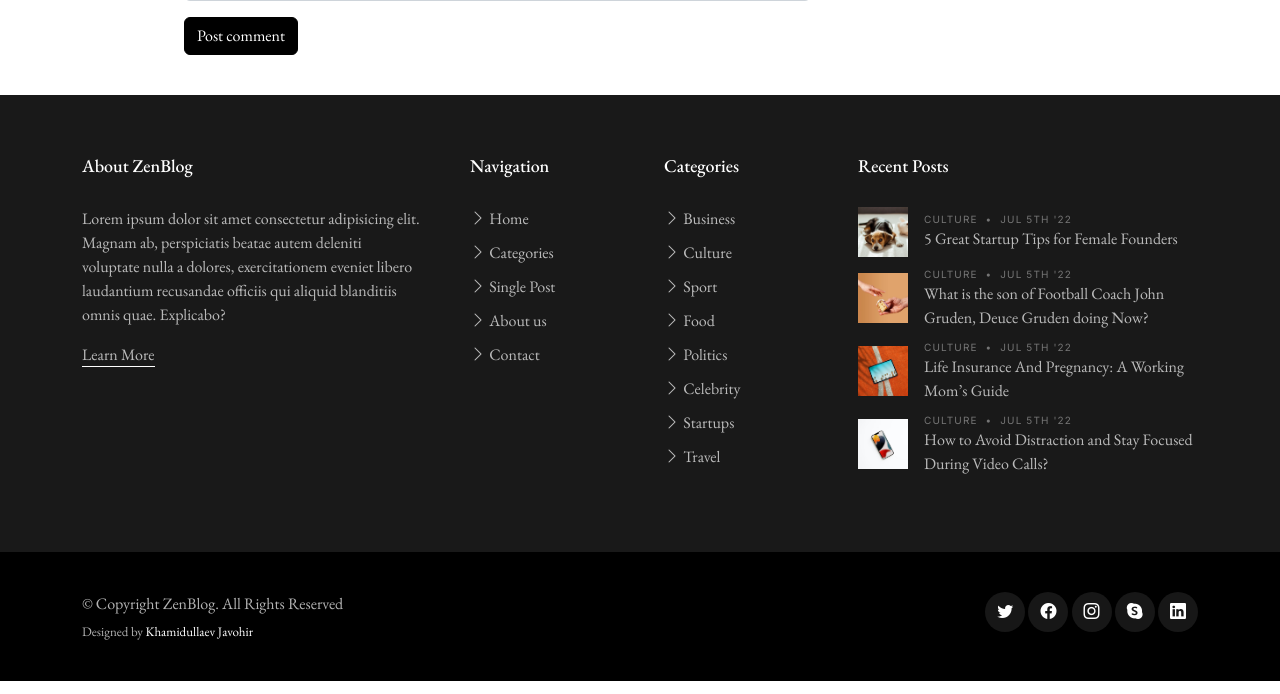
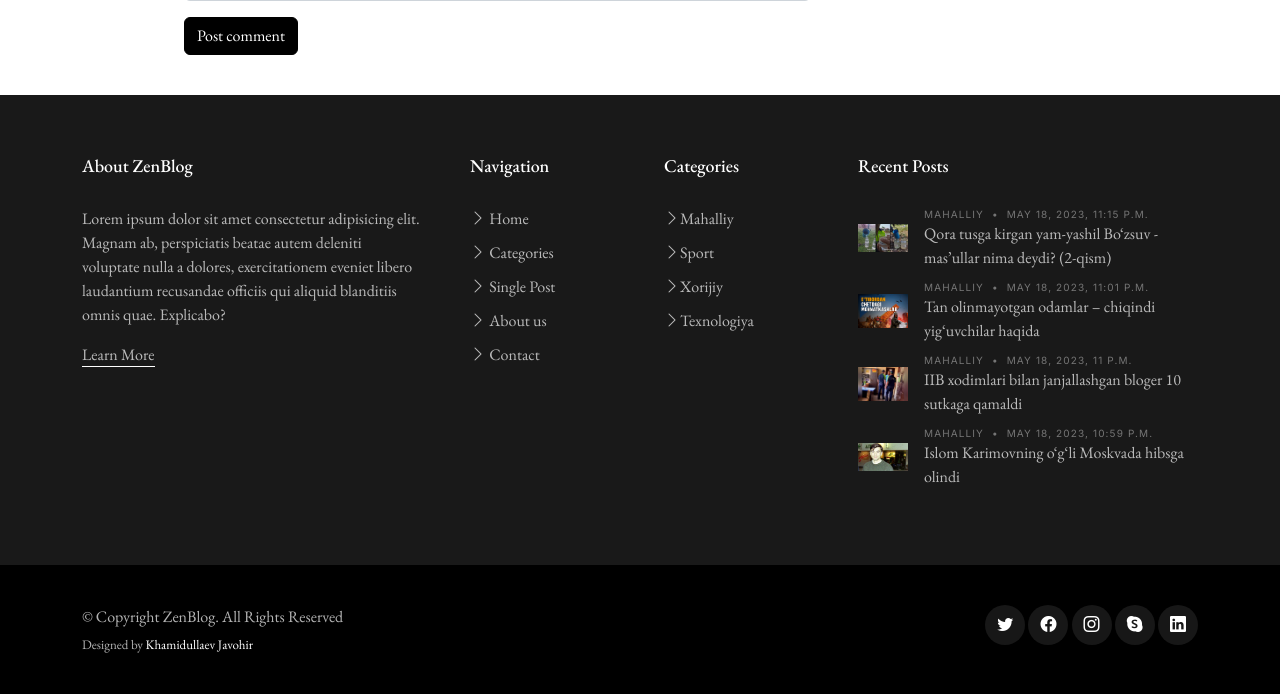
Before and after one commit to Javohir-dev/breaking-news, a Django app: page /news/19/ in a window 1280 px wide. Shown: the part 2238-2932 px from the top of the page. Run offline with Django 4.2, Linux system fonts and the light colour scheme; data comes from the database, SQL or seed files in the repository; some libraries are stand-ins or nearby versions; some web fonts are replaced.

```diff
--- /dev/null
+++ b/news_app/context_procesor.py
@@ -0,0 +1,13 @@
+from .models import News, Category
+
+
+def top_news(request):
+    categories = Category.objects.all()
+    top_news = News.published.all().order_by("-published_time")[:4]
+
+    context = {
+        "top_news": top_news,
+        "categories": categories,
+    }
+
+    return context
--- a/news_app/urls.py
+++ b/news_app/urls.py
@@ -1,9 +1,10 @@
 from django.urls import path
-from .views import news_list, detail_page, homePageView, ContactPageView, ErrorPageView
+from .views import news_list, detail_page, HomePageView, ContactPageView, ErrorPageView
 
 
 urlpatterns = [
-    path("", homePageView, name="home_page"),
+    # path("", homePageView, name="home_page"),
+    path("", HomePageView.as_view(), name="home_page"),
     path("news/", news_list, name="news_list_page"),
     path("news/<int:id>/", detail_page, name="detail_page"),
     path("contact/", ContactPageView.as_view(), name="contact_page"),
--- a/news_app/views.py
+++ b/news_app/views.py
@@ -1,6 +1,7 @@
+from typing import Any, Dict
 from django.http import HttpResponse
 from django.shortcuts import render, get_object_or_404
-from django.views.generic import TemplateView
+from django.views.generic import TemplateView, ListView
 from .models import News, Category
 from .forms import ContactForm
 
@@ -46,6 +47,21 @@ def homePageView(request):
     return render(request, "news/home.html", context)
 
 
+class HomePageView(ListView):
+    model = News
+    template_name = "news/home.html"
+    context_object_name = "news"
+
+    def get_context_data(self, **kwargs):
+        context = super().get_context_data(**kwargs)
+        context["categories"] = Category.model.objects.all()
+        context["news_list"] = News.published.all().order_by("-published_time")[:5]
+        context["local_news"] = News.objects.all().filter(category__name="Mahalliy")
+        context["foreign_news"] = News.objects.all().filter(category__name="Xorijiy")
+
+        return context
+
+
 class ContactPageView(TemplateView):
     template_name = "news/contact.html"
 
--- a/news_project/settings.py
+++ b/news_project/settings.py
@@ -63,6 +63,7 @@ TEMPLATES = [
                 "django.template.context_processors.request",
                 "django.contrib.auth.context_processors.auth",
                 "django.contrib.messages.context_processors.messages",
+                "news_app.context_procesor.top_news",
             ],
         },
     },
--- a/templates/news/base.html
+++ b/templates/news/base.html
@@ -130,15 +130,9 @@
           <div class="col-6 col-lg-2">
             <h3 class="footer-heading">Categories</h3>
             <ul class="footer-links list-unstyled">
-              <li><a href="category.html"><i class="bi bi-chevron-right"></i> Business</a></li>
-              <li><a href="category.html"><i class="bi bi-chevron-right"></i> Culture</a></li>
-              <li><a href="category.html"><i class="bi bi-chevron-right"></i> Sport</a></li>
-              <li><a href="category.html"><i class="bi bi-chevron-right"></i> Food</a></li>
-              <li><a href="category.html"><i class="bi bi-chevron-right"></i> Politics</a></li>
-              <li><a href="category.html"><i class="bi bi-chevron-right"></i> Celebrity</a></li>
-              <li><a href="category.html"><i class="bi bi-chevron-right"></i> Startups</a></li>
-              <li><a href="category.html"><i class="bi bi-chevron-right"></i> Travel</a></li>
-
+              {% for category in categories %}
+              <li><a href="category.html"><i class="bi bi-chevron-right"></i>{{ category.name }}</a></li>
+              {% endfor %}
             </ul>
           </div>
 
@@ -146,54 +140,19 @@
             <h3 class="footer-heading">Recent Posts</h3>
 
             <ul class="footer-links footer-blog-entry list-unstyled">
+              {% for news in top_news %}
               <li>
-                <a href="single-post.html" class="d-flex align-items-center">
-                  <img src="{% static 'images/post-sq-1.jpg' %}" alt="" class="img-fluid me-3">
+                <a href="{% url 'detail_page' news.pk %}" class="d-flex align-items-center">
+                  <img src="{{ news.image.url }}" alt="" class="img-fluid me-3">
                   <div>
-                    <div class="post-meta d-block"><span class="date">Culture</span> <span class="mx-1">&bullet;</span>
-                      <span>Jul 5th '22</span>
+                    <div class="post-meta d-block"><span class="date">{{ news.category }}</span> <span class="mx-1">&bullet;</span>
+                      <span>{{ news.published_time }}</span>
                     </div>
-                    <span>5 Great Startup Tips for Female Founders</span>
+                    <span>{{ news.title | truncatewords:13 }}</span>
                   </div>
                 </a>
               </li>
-
-              <li>
-                <a href="single-post.html" class="d-flex align-items-center">
-                  <img src="{% static 'images/post-sq-2.jpg' %}" alt="" class="img-fluid me-3">
-                  <div>
-                    <div class="post-meta d-block"><span class="date">Culture</span> <span class="mx-1">&bullet;</span>
-                      <span>Jul 5th '22</span>
-                    </div>
-                    <span>What is the son of Football Coach John Gruden, Deuce Gruden doing Now?</span>
-                  </div>
-                </a>
-              </li>
-
-              <li>
-                <a href="single-post.html" class="d-flex align-items-center">
-                  <img src="{% static 'images/post-sq-3.jpg' %}" alt="" class="img-fluid me-3">
-                  <div>
-                    <div class="post-meta d-block"><span class="date">Culture</span> <span class="mx-1">&bullet;</span>
-                      <span>Jul 5th '22</span>
-                    </div>
-                    <span>Life Insurance And Pregnancy: A Working Mom’s Guide</span>
-                  </div>
-                </a>
-              </li>
-
-              <li>
-                <a href="single-post.html" class="d-flex align-items-center">
-                  <img src="{% static 'images/post-sq-4.jpg' %}" alt="" class="img-fluid me-3">
-                  <div>
-                    <div class="post-meta d-block"><span class="date">Culture</span> <span class="mx-1">&bullet;</span>
-                      <span>Jul 5th '22</span>
-                    </div>
-                    <span>How to Avoid Distraction and Stay Focused During Video Calls?</span>
-                  </div>
-                </a>
-              </li>
-
+              {% endfor %}
             </ul>
 
           </div>
--- a/templates/news/single-post.html
+++ b/templates/news/single-post.html
@@ -1,7 +1,7 @@
 {% extends 'news/base.html' %}
 {% load static %}
 
-{% block title %} Single page {% endblock title %}
+{% block title %} {{ news.title }} {% endblock title %}
 {% block content %}
   <main id="main">
 
```
